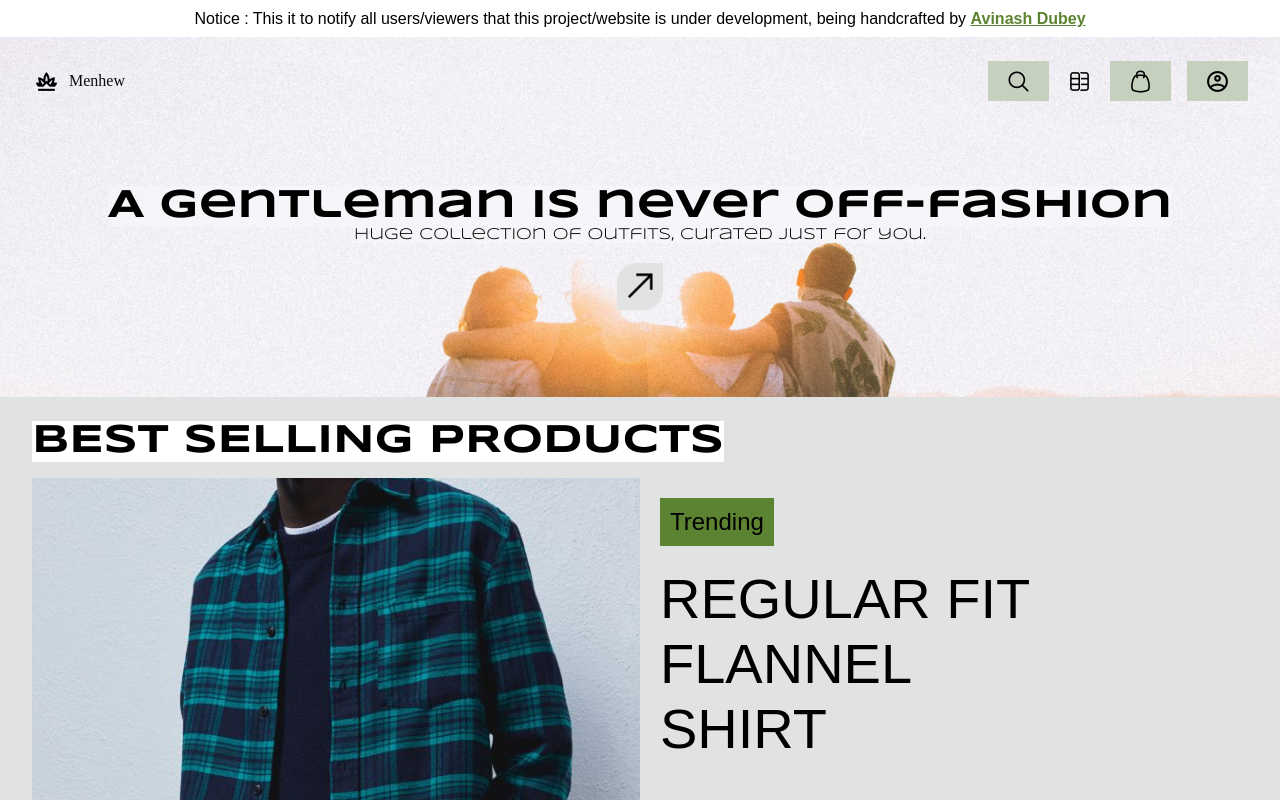
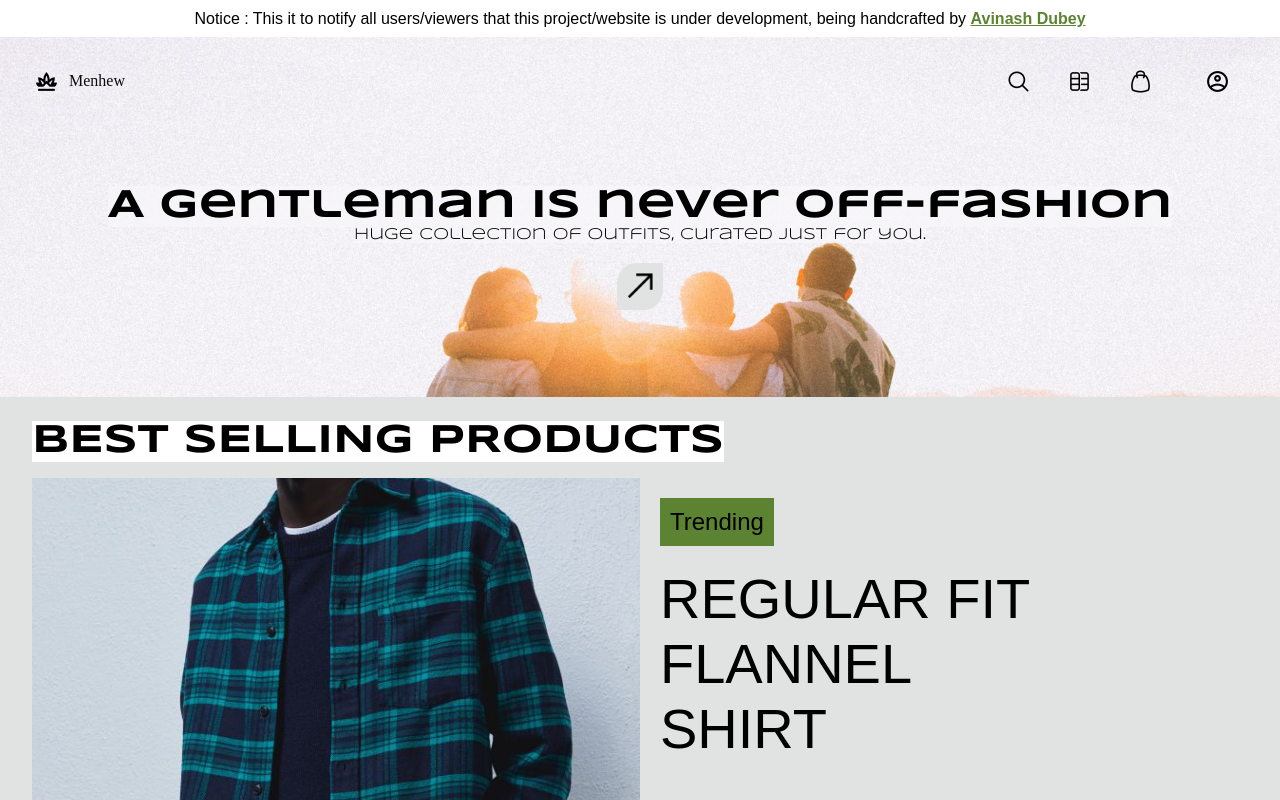
Before and after one commit to avinasdube/menhew, a React (Create React App) app in the folder client/: page / in a window 1280 px wide. Shown: the top 800 px of the page. Built offline with nearby package versions, Linux system fonts and the light colour scheme; a web font is replaced by a local one.

Commit message:
[modified] : modified navbutton styling

```diff
--- a/client/src/components/NavButton/NavButton.scss
+++ b/client/src/components/NavButton/NavButton.scss
@@ -6,6 +6,9 @@
     align-items: center;
     gap: $spacingSmall;
     color: $fontColor;
+    outline: none;
+    border: none;
+    background: none;
 
     img{
         width: 25px;
```
